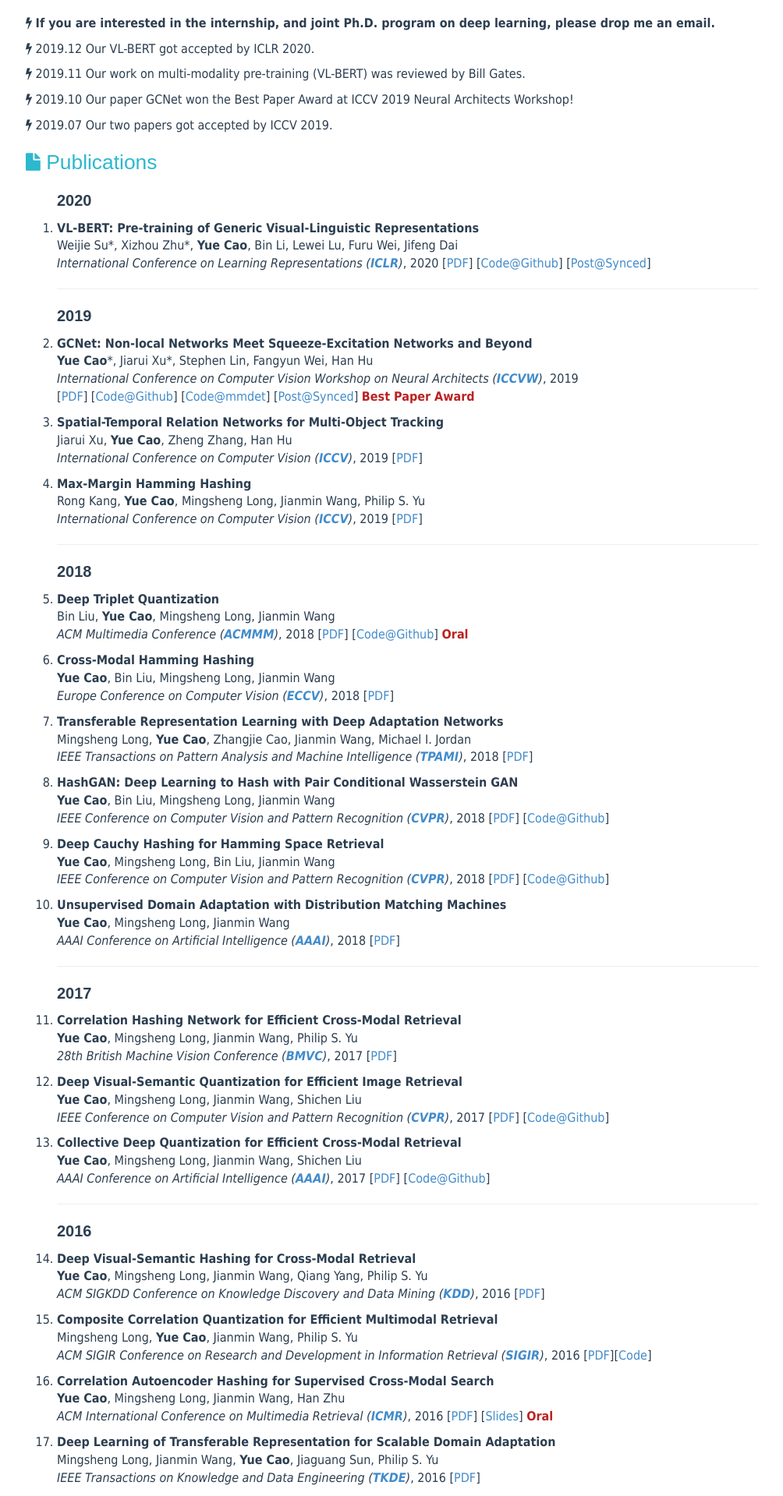
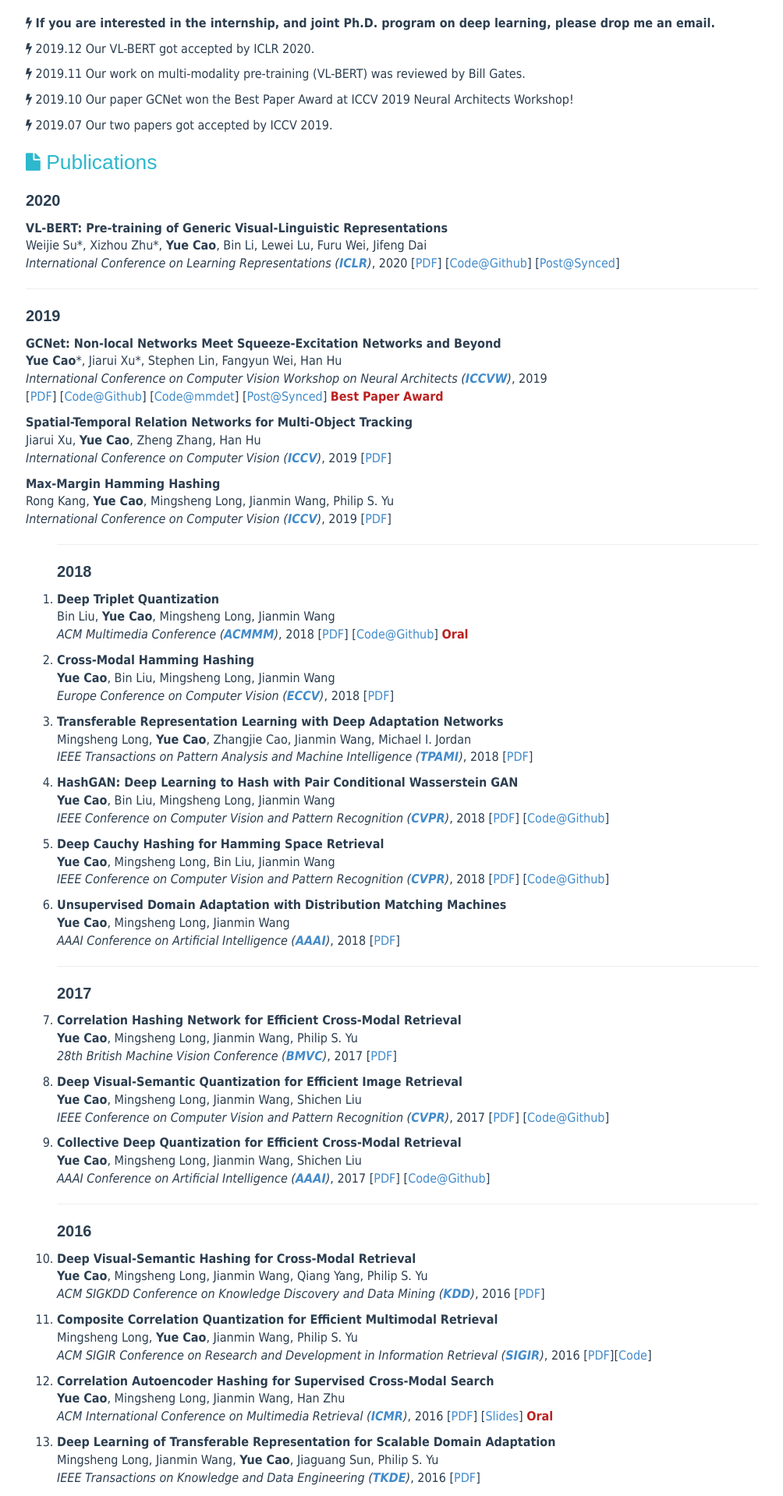
Before and after one commit to caoyue10/caoyue10.github.io, a Jekyll site: the page built from index.html, in a window 1280 px wide. Shown: the part 435-2354 px from the top of the page at 78% size, without its empty margins (137-1141 px from the left). Built offline with Jekyll 4.4.1, drawn with Linux system fonts in a browser that asks for light colours; the list of posts is cut into pages by our own code.

Commit message:
Update index.html

```diff
--- a/index.html
+++ b/index.html
@@ -42,31 +42,27 @@ tagline:
     <header>
         <h1><i class="fa fa-file"></i> Publications </h1>
     </header>
-    <ol>
 	<p style="font-size:20px;font-weight:bold;font-family:Arial,sans-serif;">2020</p>
-	<li><p><strong>VL-BERT: Pre-training of Generic Visual-Linguistic Representations</strong><br>
+	<p><strong>VL-BERT: Pre-training of Generic Visual-Linguistic Representations</strong><br>
             Weijie Su*, Xizhou Zhu*, <strong>Yue Cao</strong>, Bin Li, Lewei Lu, Furu Wei, Jifeng Dai<br>
             <em>International Conference on Learning Representations (<a href="https://openreview.net/group?id=ICLR.cc/2020/Conference"><strong>ICLR</strong></a>)</em>, 2020 [<a href="https://arxiv.org/abs/1908.08530">PDF</a>] [<a href="https://github.com/jackroos/VL-BERT">Code@Github</a>] [<a href="https://www.jiqizhixin.com/articles/2019-09-03-10">Post@Synced</a>]
             </p>
-        </li>
 	<hr>
 	<p style="font-size:20px;font-weight:bold;font-family:Arial,sans-serif;">2019</p>
-	<li><p><strong>GCNet: Non-local Networks Meet Squeeze-Excitation Networks and Beyond</strong><br>
+	<p><strong>GCNet: Non-local Networks Meet Squeeze-Excitation Networks and Beyond</strong><br>
             <strong>Yue Cao</strong>*, Jiarui Xu*, Stephen Lin, Fangyun Wei, Han Hu<br>
             <em>International Conference on Computer Vision Workshop on Neural Architects (<a href="http://iccv2019.thecvf.com/"><strong>ICCVW</strong></a>)</em>, 2019 <br>
 	    [<a href="https://arxiv.org/pdf/1904.11492.pdf">PDF</a>] [<a href="https://github.com/xvjiarui/GCNet">Code@Github</a>]  [<a href="https://github.com/open-mmlab/mmdetection/tree/master/configs/gcnet">Code@mmdet</a>]  [<a href="https://www.jiqizhixin.com/articles/2019-05-06-12">Post@Synced</a>] <span class="highlight"><strong>Best Paper Award</strong></span>
             </p>
-        </li>
-	<li><p><strong>Spatial-Temporal Relation Networks for Multi-Object Tracking </strong><br>
+	<p><strong>Spatial-Temporal Relation Networks for Multi-Object Tracking </strong><br>
             Jiarui Xu, <strong>Yue Cao</strong>, Zheng Zhang, Han Hu<br>
 	    <em>International Conference on Computer Vision (<a href="http://iccv2019.thecvf.com/"><strong>ICCV</strong></a>)</em>, 2019 [<a href="https://arxiv.org/pdf/1904.11489.pdf">PDF</a>]
             </p>
-        </li>
-	<li><p><strong>Max-Margin Hamming Hashing</strong><br>
+	<p><strong>Max-Margin Hamming Hashing</strong><br>
             Rong Kang, <strong>Yue Cao</strong>, Mingsheng Long, Jianmin Wang, Philip S. Yu<br>
 	    <em>International Conference on Computer Vision (<a href="http://iccv2019.thecvf.com/"><strong>ICCV</strong></a>)</em>, 2019 [<a href="http://ise.thss.tsinghua.edu.cn/~mlong/doc/maximum-margin-hamming-hashing-iccv19.pdf">PDF</a>]
             </p>
-        </li>
+    <ol>
 	<hr>
 	<p style="font-size:20px;font-weight:bold;font-family:Arial,sans-serif;">2018</p>
 	<li><p><strong>Deep Triplet Quantization</strong><br>
```
